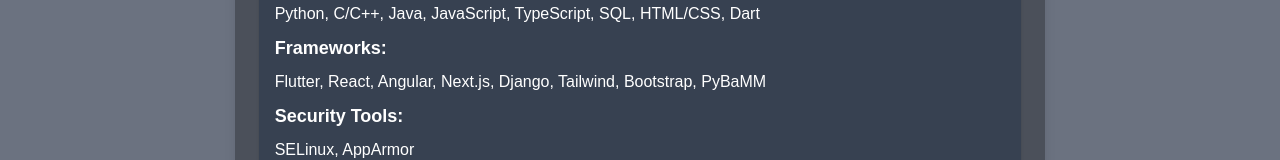
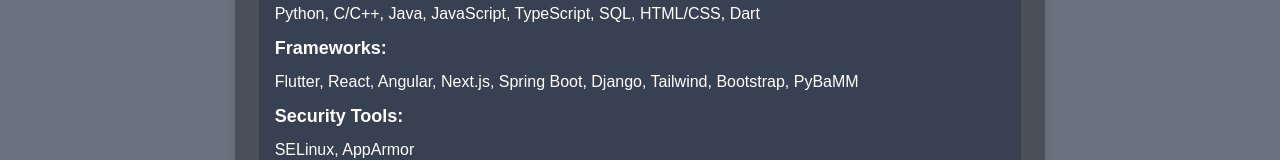
Before and after one commit to naveenedoth/nextjs-portfolio-website, a Next.js app: page /about in a window 1280 px wide. Shown: the part 442-602 px from the top of the page. Built offline with nearby package versions, Linux system fonts and the light colour scheme.

Commit message:
Commit #7

```diff
--- a/app/about/page.tsx
+++ b/app/about/page.tsx
@@ -14,7 +14,7 @@
                         <h2 className="text-lg font-bold mb-2">Languages:</h2>
                         <p className="mb-2">Python, C/C++, Java, JavaScript, TypeScript, SQL, HTML/CSS, Dart</p>
                         <h2 className="text-lg font-bold mb-2">Frameworks:</h2>
-                        <p className="mb-2">Flutter, React, Angular, Next.js, Django, Tailwind, Bootstrap, PyBaMM</p>
+                        <p className="mb-2">Flutter, React, Angular, Next.js, Spring Boot, Django, Tailwind, Bootstrap, PyBaMM</p>
                         <h2 className="text-lg font-bold mb-2">Security Tools:</h2>
                         <p className="mb-2">SELinux, AppArmor</p>
                         <h2 className="text-lg font-bold mb-2">Developer Tools:</h2>
@@ -43,6 +43,8 @@
     };
 
     return (
+        <>
+        <title>About Me - Naveen L S</title>
         <main className="bg-gray-500 min-h-screen flex flex-col text-white">
             <Navbar />
             <div className="flex flex-col items-center p-4 sm:p-8">
@@ -79,5 +81,6 @@
                 </div>
             </div>
         </main>
+        </>
     );
 }
--- a/app/contact/page.tsx
+++ b/app/contact/page.tsx
@@ -34,6 +34,8 @@
     };
 
     return (
+        <>
+        <title>Contact Me - Naveen L S</title>
         <main className="bg-gray-500 min-h-screen flex flex-col text-white">
             <Navbar />
             <div className="flex flex-grow justify-center items-center p-8">
@@ -103,5 +105,6 @@
             </div>
             <Footer />
         </main>
+        </>
     );
 }
--- a/app/projects/page.tsx
+++ b/app/projects/page.tsx
@@ -60,6 +60,8 @@
     };
 
     return (
+        <>
+        <title>Projects done by Naveen L S</title>
         <main className="bg-gray-500 min-h-screen flex flex-col text-white">
             <Navbar />
             <div className="mt-10 md:mt-48">
@@ -108,5 +110,6 @@
                 </div>
             )}
         </main>
+        </>
     );
 }
```
